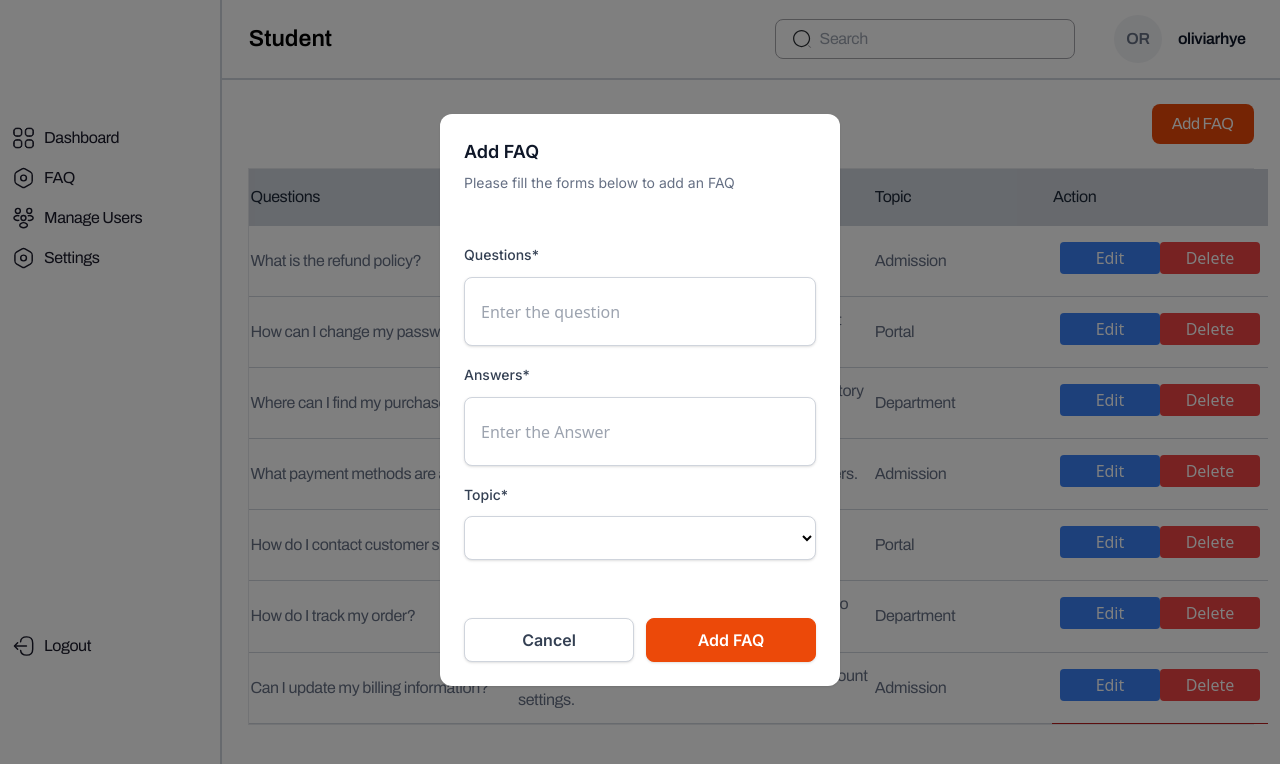
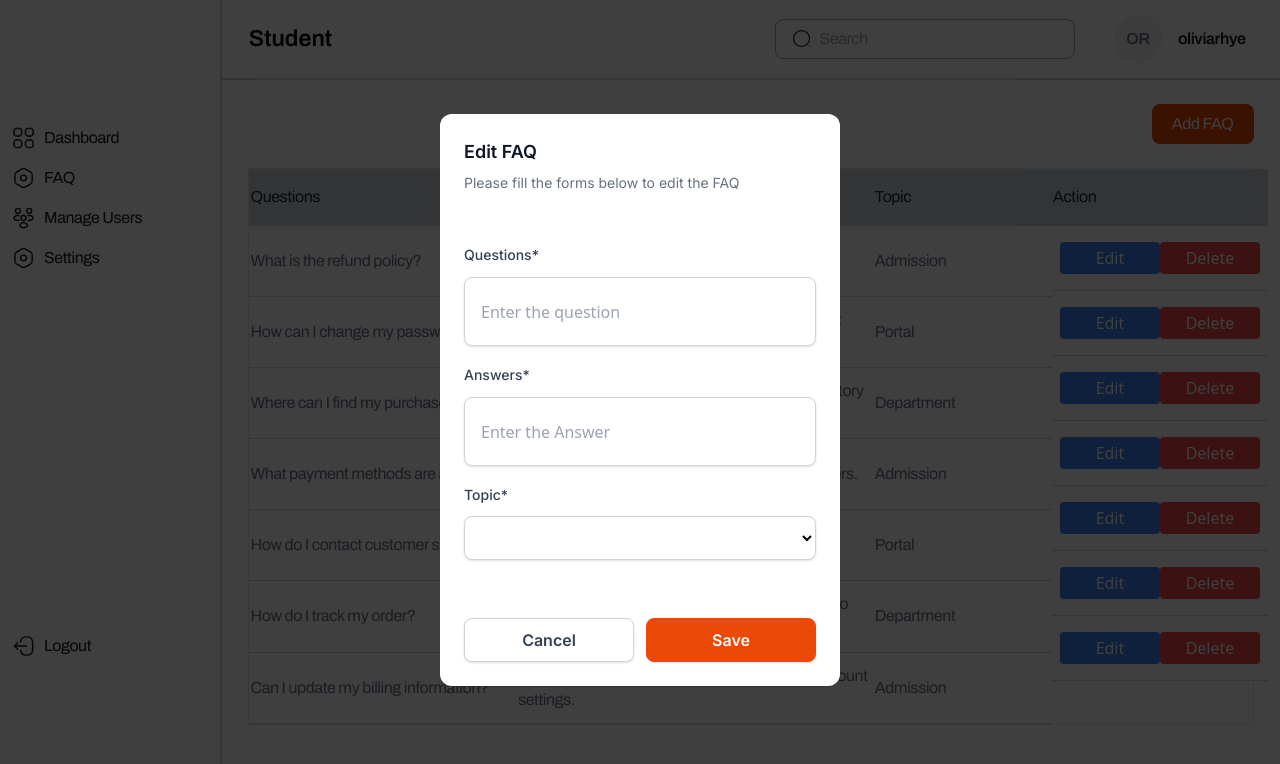
Before and after one commit to Nicocurtis16/Student-HelpDesk, an Angular app: page / in a window 1280 px wide. Both pictures are taken after a click on the button "Add FAQ". Shown: the top 764 px of the page. Built offline with nearby package versions, Linux system fonts and the light colour scheme.

Commit message:
delete button works

```diff
--- a/src/app/Master-Dashboard/faq/faq.component.html
+++ b/src/app/Master-Dashboard/faq/faq.component.html
@@ -242,49 +242,154 @@
 
                     <!-- Table Body -->
                     <tbody>
+                        <!-- Row 1 -->
                         <tr class="h-14 bg-white border-b border-[#cfd4dc] self-stretch">
                             <td class="p-2 h-16 flex justify-between items-center">
                                 <button (click)="editUser()" class="bg-blue-500 text-white px-3 py-1 rounded w-[100px]">Edit</button>
                                 <button (click)="deleteUser()" class="bg-red-500 text-white px-3 py-1 rounded w-[100px]">Delete</button>
                             </td>
                         </tr>
+                        <!-- Row 2 -->
                         <tr class="h-14 bg-white border-b border-[#cfd4dc] self-stretch">
                             <td class="p-2 h-16 flex justify-between items-center">
                                 <button (click)="editUser()" class="bg-blue-500 text-white px-3 py-1 rounded w-[100px]">Edit</button>
                                 <button (click)="deleteUser()" class="bg-red-500 text-white px-3 py-1 rounded w-[100px]">Delete</button>
                             </td>
                         </tr>
+                        <!-- Row 3 -->
                         <tr class="h-14 bg-white border-b border-[#cfd4dc] self-stretch">
                             <td class="p-2 h-16 flex justify-between items-center">
                                 <button (click)="editUser()" class="bg-blue-500 text-white px-3 py-1 rounded w-[100px]">Edit</button>
                                 <button (click)="deleteUser()" class="bg-red-500 text-white px-3 py-1 rounded w-[100px]">Delete</button>
                             </td>
                         </tr>
+                        <!-- Row 4 -->
                         <tr class="h-14 bg-white border-b border-[#cfd4dc] self-stretch">
                             <td class="p-2 h-16 flex justify-between items-center">
                                 <button (click)="editUser()" class="bg-blue-500 text-white px-3 py-1 rounded w-[100px]">Edit</button>
                                 <button (click)="deleteUser()" class="bg-red-500 text-white px-3 py-1 rounded w-[100px]">Delete</button>
                             </td>
                         </tr>
+                        <!-- Row 5 -->
                         <tr class="h-14 bg-white border-b border-[#cfd4dc] self-stretch">
                             <td class="p-2 h-16 flex justify-between items-center">
                                 <button (click)="editUser()" class="bg-blue-500 text-white px-3 py-1 rounded w-[100px]">Edit</button>
                                 <button (click)="deleteUser()" class="bg-red-500 text-white px-3 py-1 rounded w-[100px]">Delete</button>
                             </td>
                         </tr>
+                        <!-- Row 6 -->
                         <tr class="h-14 bg-white border-b border-[#cfd4dc] self-stretch">
                             <td class="p-2 h-16 flex justify-between items-center">
                                 <button (click)="editUser()" class="bg-blue-500 text-white px-3 py-1 rounded w-[100px]">Edit</button>
                                 <button (click)="deleteUser()" class="bg-red-500 text-white px-3 py-1 rounded w-[100px]">Delete</button>
                             </td>
                         </tr>
-                        <tr class="h-14 bg-white border-b border-red-700 self-stretch">
+                        <!-- Row 7 -->
+                        <tr class="h-14 bg-white border-b border-[#cfd4dc] self-stretch">
                             <td class="p-2 h-16 flex justify-between items-center">
                                 <button (click)="editUser()" class="bg-blue-500 text-white px-3 py-1 rounded w-[100px]">Edit</button>
                                 <button (click)="deleteUser()" class="bg-red-500 text-white px-3 py-1 rounded w-[100px]">Delete</button>
                             </td>
                         </tr>
+
+                        <!-- Modal Popup -->
+                        <div *ngIf="showModal" class="fixed inset-0 flex justify-center items-center bg-black bg-opacity-50">
+                            <div class="w-[400px] h-auto p-6 bg-white rounded-xl shadow flex-col justify-start items-center gap-8 inline-flex">
+                                <div class="self-stretch h-[76px] flex-col justify-start items-start gap-5 flex">
+                                    <div class="h-[76px] flex-col justify-start items-start gap-2 inline-flex">
+                                        <div class="self-stretch text-[#0f1728] text-lg font-semibold font-['Inter'] leading-7">Edit FAQ</div>
+                                        <div class="self-stretch text-[#667084] text-sm font-normal font-['Inter'] leading-tight">Please fill the forms below to edit the FAQ</div>
+                                    </div>
+                                </div>
+                                <div class="self-stretch h-auto flex-col justify-start items-start gap-5 flex">
+                                    <div class="self-stretch h-[100px] flex-col justify-start items-start gap-3 flex">
+                                        <div class="h-5 flex-col justify-start items-start gap-1.5 inline-flex">
+                                            <div class="text-[#344053] text-sm font-medium font-['Inter'] leading-tight">Questions*</div>
+                                        </div>
+                                        <input
+                                            type="text"
+                                            class="self-stretch h-[70px] px-4 py-2.5 bg-white rounded-lg shadow border border-[#cfd4dc]"
+                                            [(ngModel)]="faqQuestion"
+                                            placeholder="Enter the question"
+                                        />
+                                    </div>
+                                    <div class="self-stretch h-[100px] flex-col justify-start items-start gap-5 flex">
+                                        <div class="self-stretch h-[100px] flex-col justify-start items-start gap-3 flex">
+                                            <div class="h-5 flex-col justify-start items-start gap-1.5 inline-flex">
+                                                <div class="text-[#344053] text-sm font-medium font-['Inter'] leading-tight">Answers*</div>
+                                            </div>
+                                            <input
+                                                type="text"
+                                                class="self-stretch h-[70px] px-4 py-2.5 bg-white rounded-lg shadow border border-[#cfd4dc]"
+                                                [(ngModel)]="faqAnswer"
+                                                placeholder="Enter the Answer"
+                                            />
+                                        </div>
+                                    </div>
+                                    <div class="self-stretch h-[100px] flex-col justify-start items-start gap-5 flex">
+                                        <div class="self-stretch h-[60px] flex-col justify-start items-start gap-3 flex">
+                                            <div class="h-5 flex-col justify-start items-start gap-1.5 inline-flex">
+                                                <div class="text-[#344053] text-sm font-medium font-['Inter'] leading-tight">Topic*</div>
+                                            </div>
+                                            <select
+                                                class="self-stretch h-11 px-4 py-2.5 bg-white rounded-lg shadow border border-[#cfd4dc]"
+                                                [(ngModel)]="faqTopic"
+                                            >
+                                                <option *ngFor="let topic of topics" [value]="topic">{{ topic }}</option>
+                                            </select>
+                                        </div>
+                                    </div>
+                                </div>
+
+                                <!-- Buttons -->
+                                <div class="self-stretch justify-start items-start gap-3 inline-flex">
+                                    <div
+                                        class="grow shrink basis-0 h-11 px-[18px] py-2.5 bg-white rounded-lg shadow border border-[#cfd4dc] flex justify-center items-center gap-2 cursor-pointer"
+                                        (click)="closeModal()"
+                                    >
+                                        <span class="text-[#344053] text-base font-semibold font-['Inter'] leading-normal">Cancel</span>
+                                    </div>
+                                    <div
+                                        class="grow shrink basis-0 h-11 px-[18px] py-2.5 bg-[#ec4909] rounded-lg shadow border border-[#ec4909] flex justify-center items-center gap-2 cursor-pointer"
+                                        (click)="saveFAQ()"
+                                    >
+                                        <span class="text-white text-base font-semibold font-['Inter'] leading-normal">Save</span>
+                                    </div>
+                                </div>
+                            </div>
+                        </div>
+
+    <!-- Delete Confirmation Modal -->
+    <div *ngIf="showDeleteModal" class="fixed inset-0 flex justify-center items-center bg-black bg-opacity-50">
+        <div class="w-[400px] h-[200px] p-6 bg-white rounded-xl shadow flex-col justify-start items-center gap-8 inline-flex">
+            <div class="self-stretch h-[76px] flex-col justify-start items-start gap-5 flex">
+                <div class="self-stretch h-[76px] flex-col justify-start items-start gap-2 flex">
+                    <div class="self-stretch text-[#0f1728] text-lg font-semibold font-['Inter'] leading-7">Delete User</div>
+                    <div class="self-stretch">
+                        <span class="text-[#667084] text-sm font-normal font-['Inter'] leading-tight">Are you sure you want to delete </span>
+                        <span class="text-[#667084] text-sm font-normal font-['Inter'] leading-tight">{{ userName }}</span>
+                        <span class="text-[#667084] text-sm font-normal font-['Inter'] leading-tight">? This action cannot be undone.</span>
+                    </div>
+                </div>
+            </div>
+            <div class="self-stretch justify-start items-start gap-3 inline-flex">
+                <div
+                    class="grow shrink basis-0 h-11 px-[18px] py-2.5 bg-white rounded-lg shadow border border-[#cfd4dc] flex justify-center items-center gap-2 cursor-pointer"
+                    (click)="closeDeleteModal()"
+                >
+                    <span class="text-[#344053] text-base font-semibold font-['Inter'] leading-normal">Cancel</span>
+                </div>
+                <div
+                    class="grow shrink basis-0 h-11 px-[18px] py-2.5 bg-[#d92c20] rounded-lg shadow border border-[#d92c20] flex justify-center items-center gap-2 cursor-pointer"
+                    (click)="confirmDelete()"
+                >
+                    <span class="text-white text-base font-semibold font-['Inter'] leading-normal">Delete</span>
+                </div>
+            </div>
+        </div>
+    </div>
                     </tbody>
+
 
 
                 </table>
--- a/src/app/Master-Dashboard/faq/faq.component.ts
+++ b/src/app/Master-Dashboard/faq/faq.component.ts
@@ -6,18 +6,27 @@
   styleUrl: './faq.component.css'
 })
 export class FAQComponent {
-  showModal = false;
+  showDeleteModal = false;
+  showModal = false; // Controls modal visibility
+  faqQuestion = '';
+  faqAnswer = '';
+  faqTopic = '';
+  topics = ['Admission', 'Portal', 'Department']; // Example topics
+
+
 
   editUser() {
     this.isEditUserVisible = true;
     // Your logic for editing a user
     console.log('Edit User button clicked');
+    this.showModal=true;
+  }
+  saveFAQ(){
+    console.log('saved sucessfully')
   }
 
-  deleteUser() {
-    // Your logic for deleting a user
-    console.log('Delete User button clicked');
-  }
+
+
   handleNextClick() {
     // Your logic for handling the button click
     console.log('Next button clicked');
@@ -40,6 +49,18 @@
   toggleForm() {
     this.showForm = !this.showForm;
   }
+  closeModal() {
+    this.showModal = false;
+  }
+  deleteUser() {
+    this.showDeleteModal = true;
+    console.log('Delete User button clicked');
+  }
+
+  // Method to hide the Delete confirmation modal
+  closeDeleteModal() {
+    this.showDeleteModal = false;
+  }
 
 
 }
```
